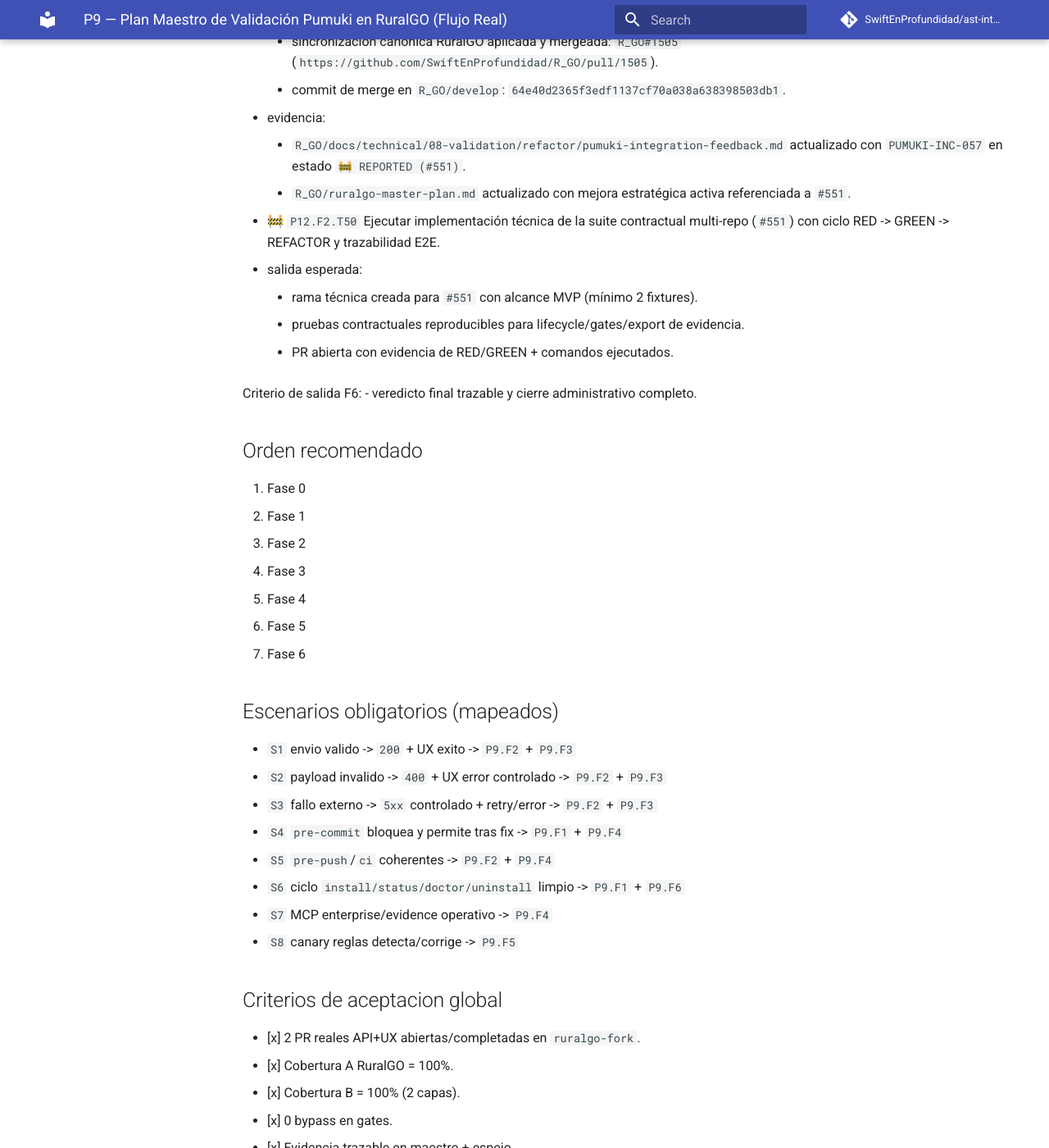
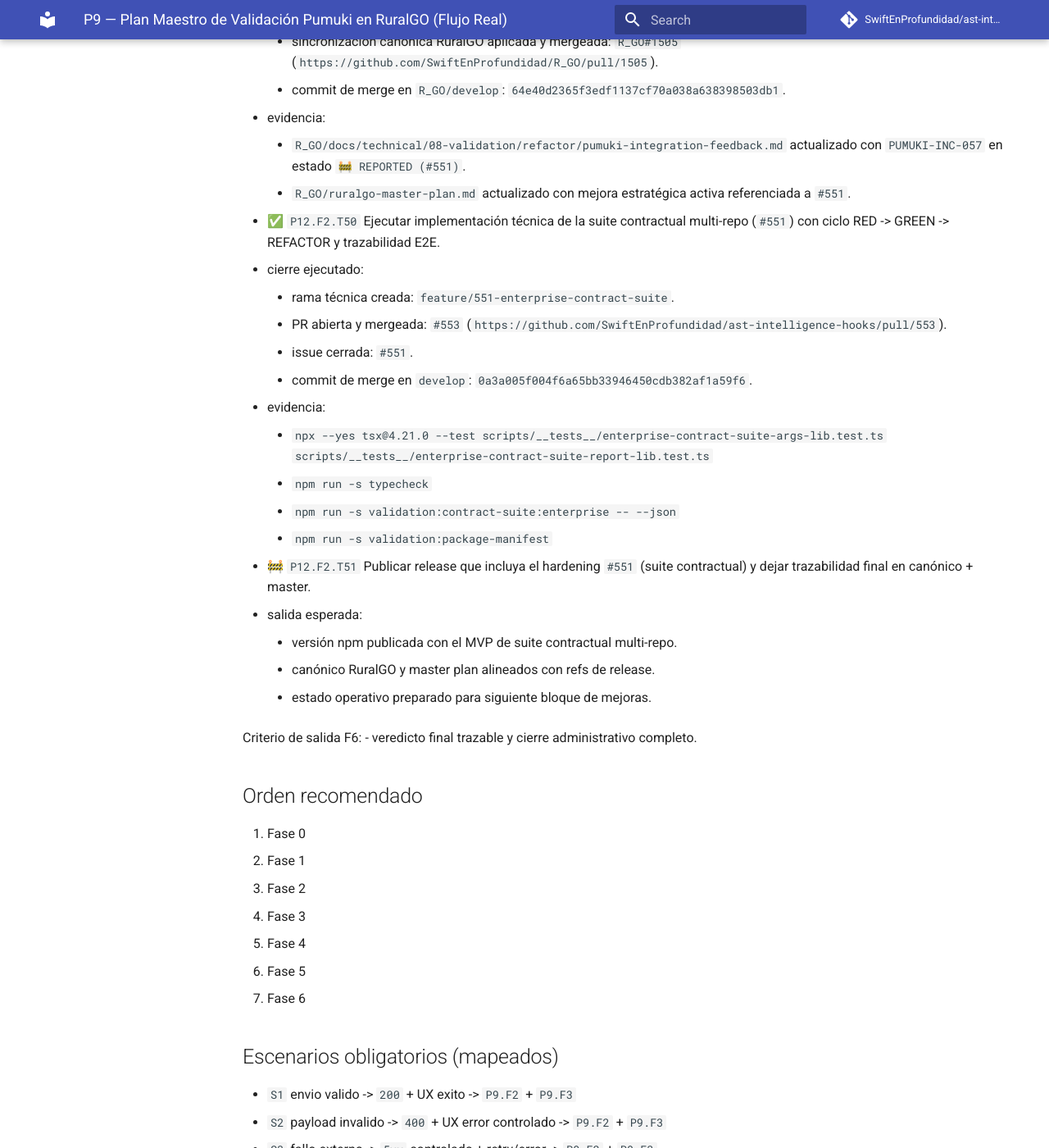
Before and after one commit to SwiftEnProfundidad/ast-intelligence-hooks, an MkDocs documentation site: the page built from docs/seguimiento-completo-validacion-ruralgo-03-03-2026.md, in a window 1280 px wide and 1400 px high, scrolled down 61851 px. Shown: the whole window at 82% size. Built offline with MkDocs 1.6.1 and Material for MkDocs 9.7.7, drawn with Linux system fonts in a browser that asks for light colours; comment, search, counter and statistics services are not loaded.

Commit message:
docs(tracking): close P12.F2.T50 and activate P12.F2.T51

```diff
--- a/docs/seguimiento-completo-validacion-ruralgo-03-03-2026.md
+++ b/docs/seguimiento-completo-validacion-ruralgo-03-03-2026.md
@@ -1724,11 +1724,23 @@ Criterio de salida F5:
     - `R_GO/docs/technical/08-validation/refactor/pumuki-integration-feedback.md` actualizado con `PUMUKI-INC-057` en estado `🚧 REPORTED (#551)`.
     - `R_GO/ruralgo-master-plan.md` actualizado con mejora estratégica activa referenciada a `#551`.
 
-- 🚧 `P12.F2.T50` Ejecutar implementación técnica de la suite contractual multi-repo (`#551`) con ciclo RED -> GREEN -> REFACTOR y trazabilidad E2E.
+- ✅ `P12.F2.T50` Ejecutar implementación técnica de la suite contractual multi-repo (`#551`) con ciclo RED -> GREEN -> REFACTOR y trazabilidad E2E.
+  - cierre ejecutado:
+    - rama técnica creada: `feature/551-enterprise-contract-suite`.
+    - PR abierta y mergeada: `#553` (`https://github.com/SwiftEnProfundidad/ast-intelligence-hooks/pull/553`).
+    - issue cerrada: `#551`.
+    - commit de merge en `develop`: `0a3a005f004f6a65bb33946450cdb382af1a59f6`.
+  - evidencia:
+    - `npx --yes tsx@4.21.0 --test scripts/__tests__/enterprise-contract-suite-args-lib.test.ts scripts/__tests__/enterprise-contract-suite-report-lib.test.ts`
+    - `npm run -s typecheck`
+    - `npm run -s validation:contract-suite:enterprise -- --json`
+    - `npm run -s validation:package-manifest`
+
+- 🚧 `P12.F2.T51` Publicar release que incluya el hardening `#551` (suite contractual) y dejar trazabilidad final en canónico + master.
   - salida esperada:
-    - rama técnica creada para `#551` con alcance MVP (mínimo 2 fixtures).
-    - pruebas contractuales reproducibles para lifecycle/gates/export de evidencia.
-    - PR abierta con evidencia de RED/GREEN + comandos ejecutados.
+    - versión npm publicada con el MVP de suite contractual multi-repo.
+    - canónico RuralGO y master plan alineados con refs de release.
+    - estado operativo preparado para siguiente bloque de mejoras.
 
 Criterio de salida F6:
 - veredicto final trazable y cierre administrativo completo.
```
Also changed, not shown: docs/registro-maestro-de-seguimiento.md (+1 -1 lines).
